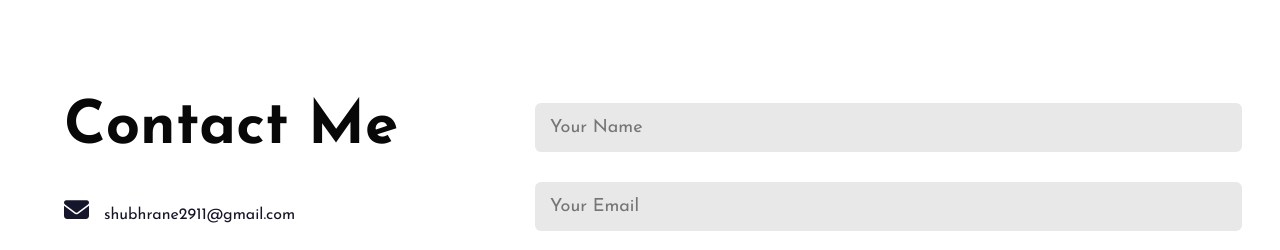
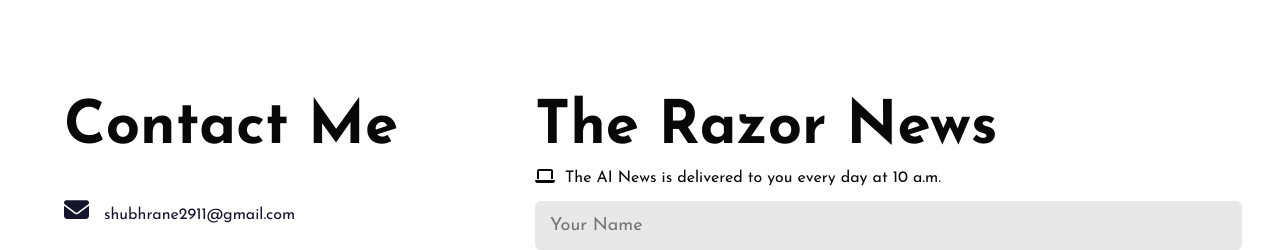
Before and after one commit to shubhamrane29/portfolio, a plain HTML site: page index.html in a window 1280 px wide. Shown: the part 2203-2453 px from the top of the page. Drawn offline with nearby package versions, Linux system fonts and the light colour scheme.

Commit message:
The Razor News

```diff
--- a/index.html
+++ b/index.html
@@ -133,6 +133,8 @@
                 </div>
                 <div class="contact-right">
                     <form method="POST" class="form">
+                        <h1 class="sub-title">The Razor News</h1>
+                        <p><i class="fa fa-laptop"></i>The AI News is delivered to you every day at 10 a.m.</p>
                         <input type="text" class="name" name="Name" placeholder="Your Name" required>
                         <input type="email" class="email" name="Email" placeholder="Your Email" required>
                         <button type="submit" class="nav-button see-more resume-btn">Get News</button>
```
